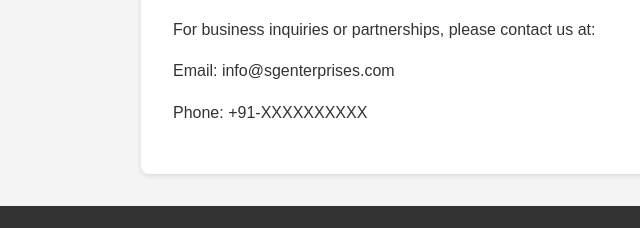
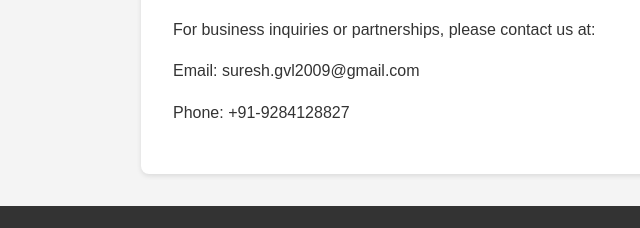
Before and after one commit to sureshgvl/sg-enterprises-website, a plain HTML site: page index.html in a window 1280 px wide. Shown: the part 1016-1244 px from the top of the page, 99-739 px from the left. Drawn offline with Linux system fonts and the light colour scheme.

Commit message:
Update contact information

```diff
--- a/index.html
+++ b/index.html
@@ -34,8 +34,8 @@
         <section id="contact">
             <h2>Contact Information</h2>
             <p>For business inquiries or partnerships, please contact us at:</p>
-            <p>Email: info@sgenterprises.com</p>
-            <p>Phone: +91-XXXXXXXXXX</p>
+            <p>Email: suresh.gvl2009@gmail.com</p>
+            <p>Phone: +91-9284128827</p>
         </section>
     </main>
 
```
